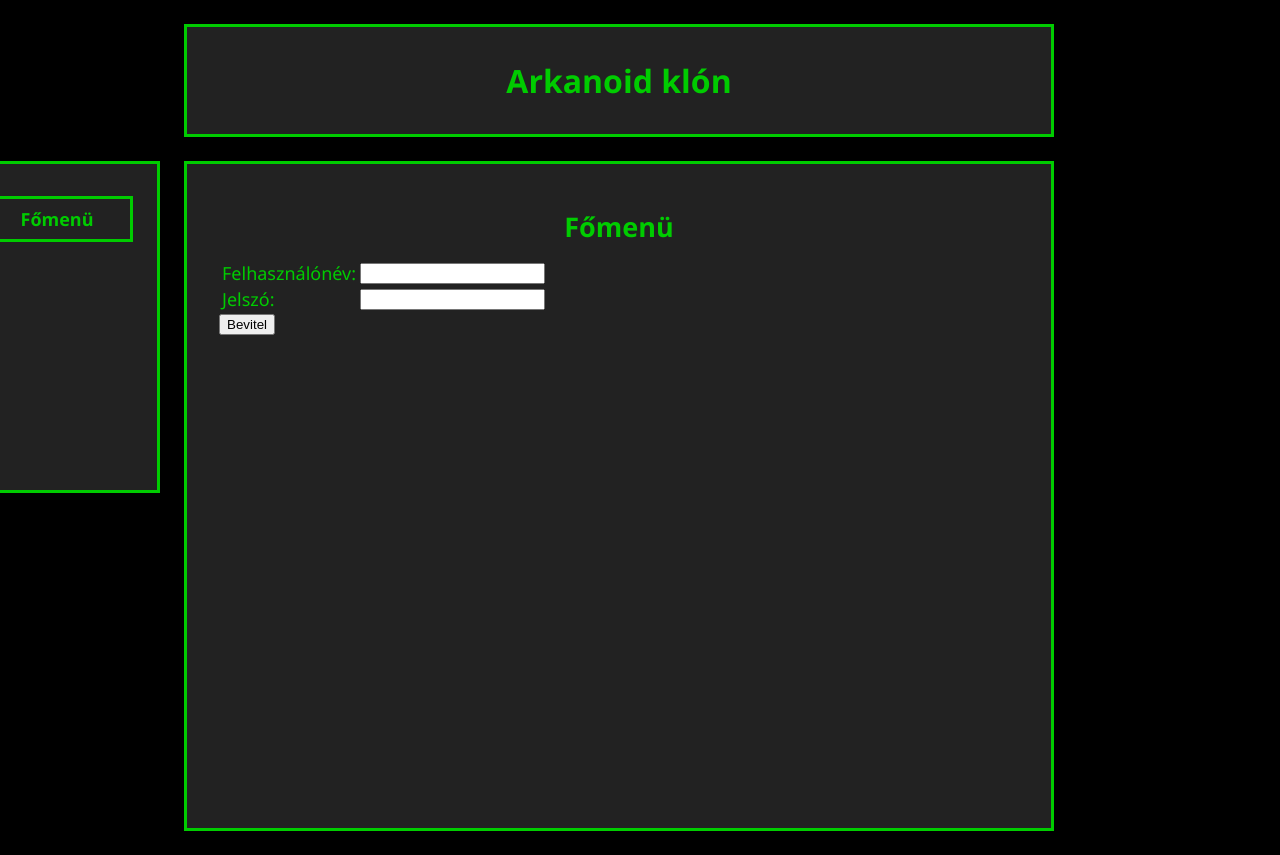
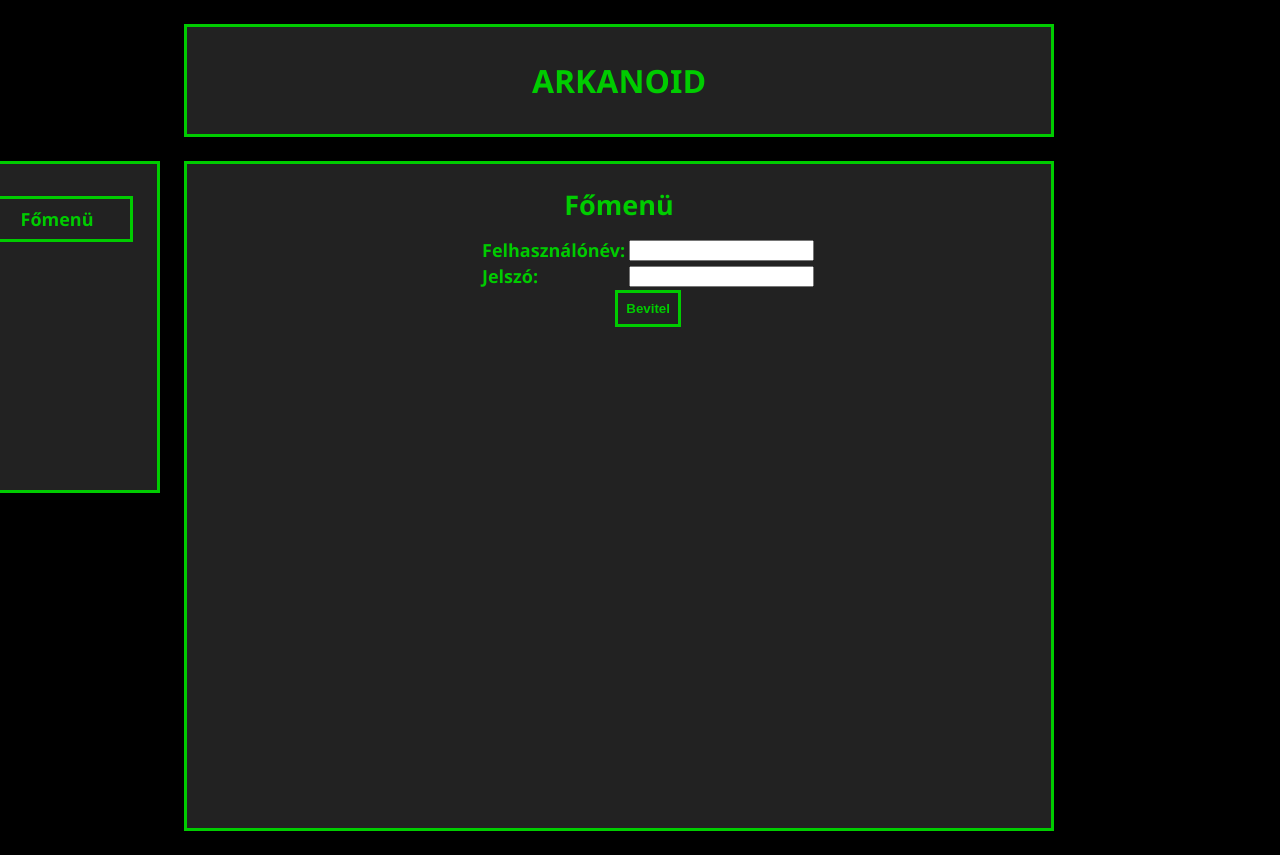
Before and after one commit to mocsabika08/szakdolgozat, a PHP site: page / in a window 1280 px wide. Run offline with PHP 8.4, Linux system fonts and the light colour scheme; data comes from the database, SQL or seed files in the repository; data that the repository does not hold is empty.

Commit message:
finishing touches (hopefully)

```diff
--- a/index.php
+++ b/index.php
@@ -9,7 +9,7 @@
 
 <body>
   <div class='container'>
-    <div class='inner upper'>Arkanoid klón</div>
+    <div class='inner upper'>ARKANOID</div>
     <div class='inner left'>
         <a href='?p=main'>Főmenü</a>
         <?php
--- a/js/classic.js
+++ b/js/classic.js
@@ -139,7 +139,8 @@ function BrickCollision(){
         for (let j = 0; j < brick.column; j++){
             let temp = bricks[i][j];
             if (temp.status){
-                if (ball.x+ball.r>temp.x && ball.x-ball.r<temp.x+brick.width && ball.y+ball.r>temp.y && ball.y-ball.r<temp.y+brick.height){
+                if (ball.x+ball.r>temp.x && ball.x-ball.r<temp.x+brick.width && ball.y+ball.r>temp.y && ball.y-ball.r<temp.y+brick.height)
+                {
                     bricks[i][j].status = false;
                     ball.dy = -ball.dy;
                     score += level * multiplier * lives * 5;
--- a/php/main.php
+++ b/php/main.php
@@ -20,28 +20,34 @@
     if ($isLoginOK)
     {
         print "
-            <p>Üdvözöllek ". $_COOKIE['username'] ." az Arkanoid játékomban!</p>
-            <p>A játék során egy labdát kell a levegőben tartanod, míg az lerombolja az összes téglát. Két játékmód között választhatsz:</p>
-            <p>A klasszikus módban szintről szintre lépve egyre több téglát kell lerombolni, valamint a labda sebessége is egyre gyorsabb.</p>
-        ";
+            <p>Üdvözöllek <b>". $_COOKIE['username'] ."</b> az Arkanoid játékomban!</p>
+            <p>A játék során egy labdát kell a levegőben tartanod, míg az lerombolja az összes téglát. Szintről szintre egyre több téglát kell lerombolni, és a labda sebessége is növekszik. Használd a ⬅️ ➡️ gombokat az ütő mozgatására.</p>
+            <p>Két játékmód között választhatsz:</p>
+            <p><b>Klasszikus</b> módban a cél a minél nagyobb pontszám elérése. A játék addig tart, amíg mindhárom életed el nem veszíted. A pontszámod az aktuális szintedtől és a hátralévő életeidtől függ. Extra pontot kapsz, ha egyszerre több téglát törsz össze.</p>
+            <p><b>Időfutam</b> módban 5 perc alatt kell minél több színtet elérni. Holtverseny esetén az kapja a nagyobb helyezést, aki az elért szinten több hátralévő élettel rendelkezett.</p>
+            <p>Az aktuális helyezések elérhetőek a <b>Ranglista</b> menüpontban.</p>
+            <p>Jó szórakozást!</p>
+            ";
     }
     else
     {
         print "
+        <div id='loginform'>
             <form>
             <form action='index.php'>
             <table>
                 <tr>
                     <td><label>Felhasználónév: </label></td>
-                    <td><input type='text' name='username'></td>
+                    <td><input type='text' name='username' required></td>
                 </tr>
                 <tr>
                     <td><label>Jelszó: </label></td>
-                    <td><input type='password' name='password'></td>
+                    <td><input type='password' name='password' required></td>
                 </tr>
             </table>
             <button type='submit' name='submit'>Bevitel</button>
             </form>
+        <div>
         ";
     }
 
--- a/php/scores.php
+++ b/php/scores.php
@@ -2,7 +2,7 @@
 
 <div class="scorecontainer">
 
-    <div class="classictable">
+    <div class="ranktable">
         <h3>Klasszikus mód</h3>
         <table>
             <head>
@@ -27,7 +27,7 @@
         </table>
     </div>
 
-    <div class="timetable">
+    <div class="ranktable">
         <h3>Időfutam mód</h3>
         <table>
             <head>
--- a/php/time.php
+++ b/php/time.php
@@ -1,4 +1,4 @@
-<h2>Klasszikus mód</h2>
+<h2>Időfutam mód</h2>
 
 <?php include "insert.php"; ?>
 
--- a/style.css
+++ b/style.css
@@ -9,16 +9,46 @@
     display:inline;
 }
 
+#loginform
+{
+    margin-left: 260px;
+    position: absolute;
+}
+
 html
 {
     background-color: black;
     font-family:'Segoe UI';
     font-size: 18px;
+    font-weight: bold;
 }
 
 h1, h2
 {
     text-align: center;
+}
+
+h2
+{
+    margin-top: 0px;
+}
+
+button
+{
+    display: block;
+    text-decoration: none;
+    border: solid 3px #00CC00;
+    padding: 8px;
+    background-color: #222;
+    color: #00CC00;
+    font-weight: bold;
+    margin:auto;
+}
+
+button:hover
+{
+    background-color: #00CC00;
+    color: #222;
 }
 
 .container
@@ -86,16 +116,20 @@ h1, h2
 .scorecontainer
 {
     width:400px;
+    margin:auto;
 }
 
-.classictable
+.ranktable
 {
-    text-align: left;
-    display: inline-block;
+    text-align: center;
+    min-height: 113px;
+    margin: auto;
 }
 
-.timetable
+.ranktable table, .ranktable th, .ranktable td
 {
-    text-align: right;
-    display: inline-block;
+    margin: auto;
+    border: solid 3px #00CC00;
+    border-collapse: collapse;
+    min-width:90px;
 }
```
Also changed, not shown: js/time.js (+24 -8 lines), php/insert.php (+32 -5 lines).
